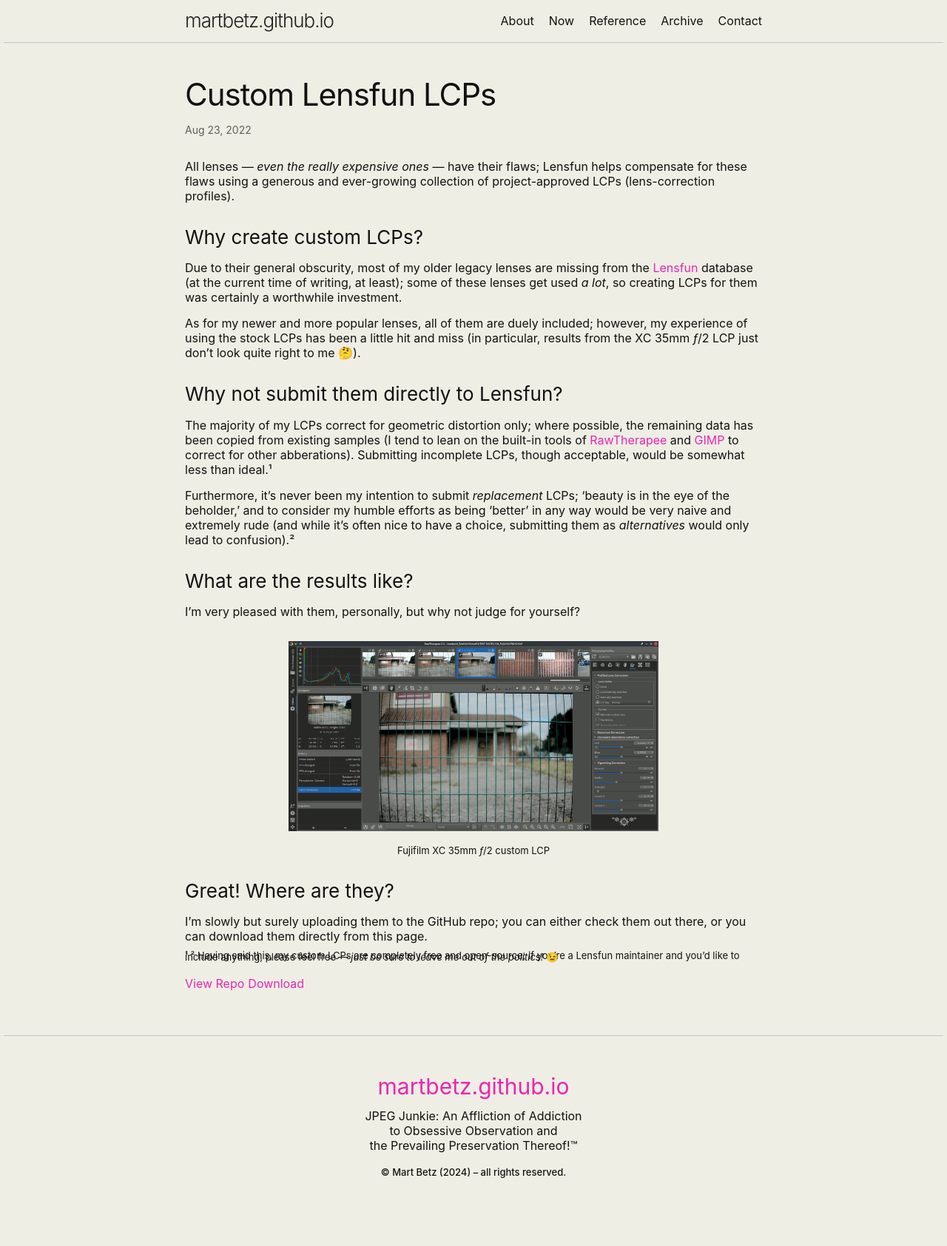
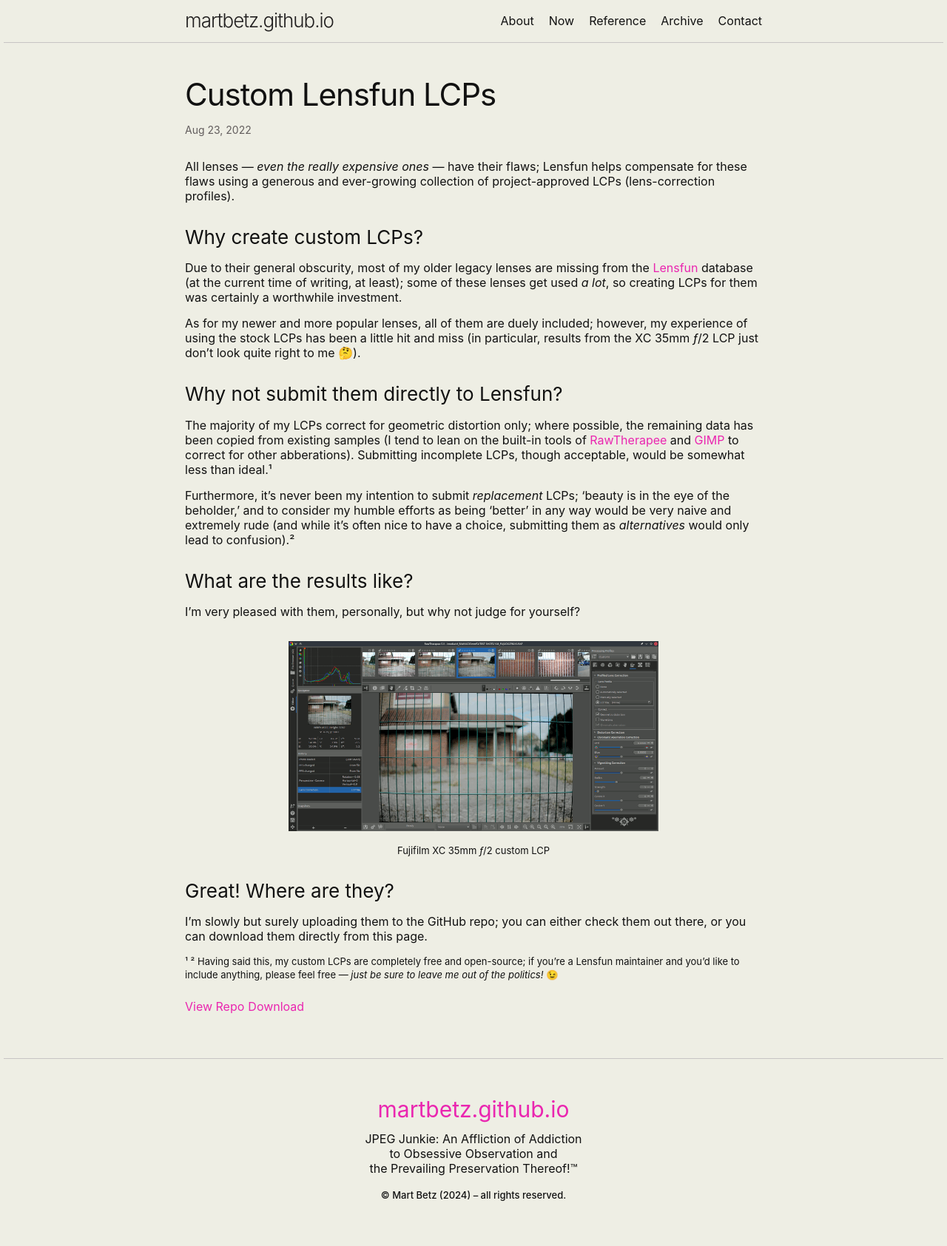
Before and after one commit to martbetz/martbetz.github.io, a Jekyll site: the page built from _posts/2022-08-23-custom-lensfun-lcps.md, in a window 1280 px wide. Shown: the whole page at 74% size. Built offline with Jekyll 4.4.1, drawn with Linux system fonts in a browser that asks for light colours; before the commit the page ends 1654 px from its top, so only the background shows below that.

Commit message:
Update 2022-08-23-custom-lensfun-lcps.md

```diff
--- a/_posts/2022-08-23-custom-lensfun-lcps.md
+++ b/_posts/2022-08-23-custom-lensfun-lcps.md
@@ -52,7 +52,7 @@
 
 I’m slowly but surely uploading them to the GitHub repo; you can either check them out there, or you can download them directly from this page.
 
-<p style="margin-top:15px; line-height:1.1px;">
+<p style="margin-top:15px; line-height: 1.1">
 <font size="2">
 ¹ ² Having said this, my custom LCPs are completely free and open-source; if you’re a Lensfun maintainer and you’d like to include anything, please feel free&nbsp;— <i>just be sure to leave me out of the politics!</i> 😉
 </font>
```
